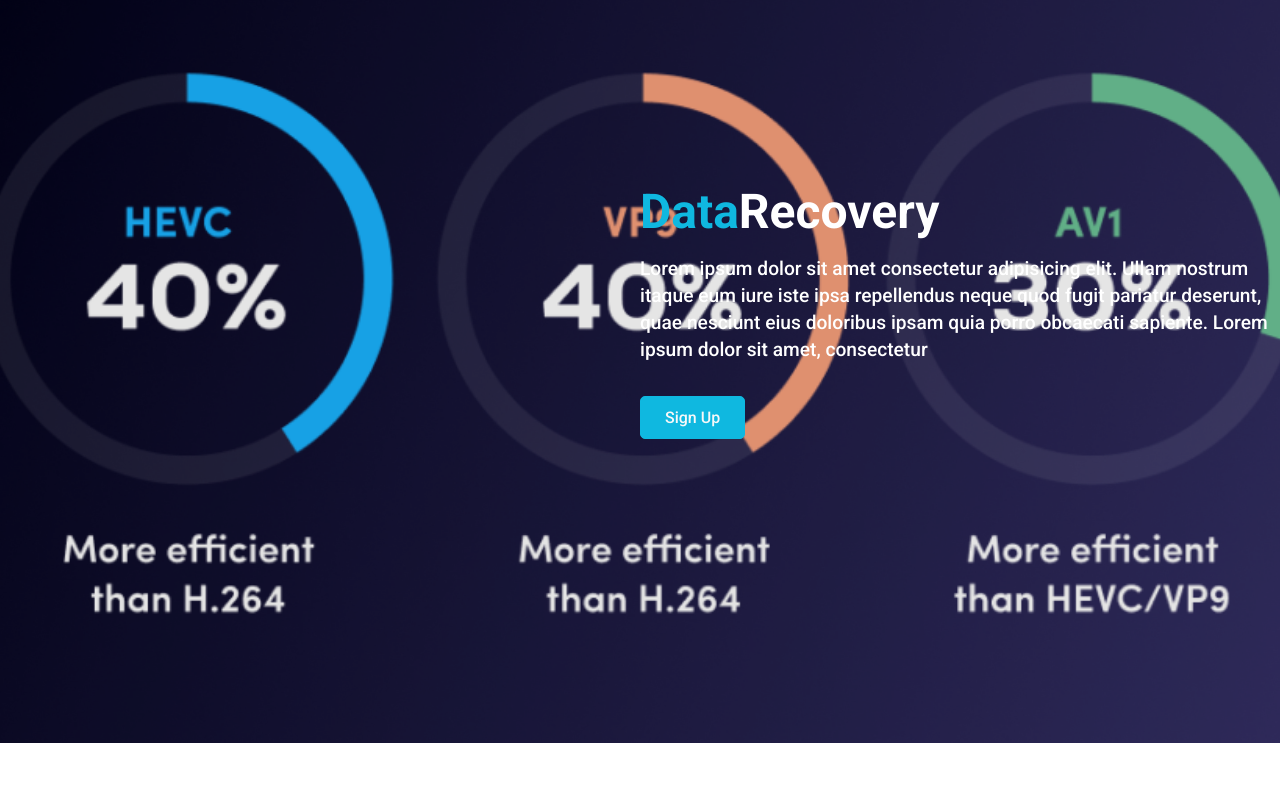
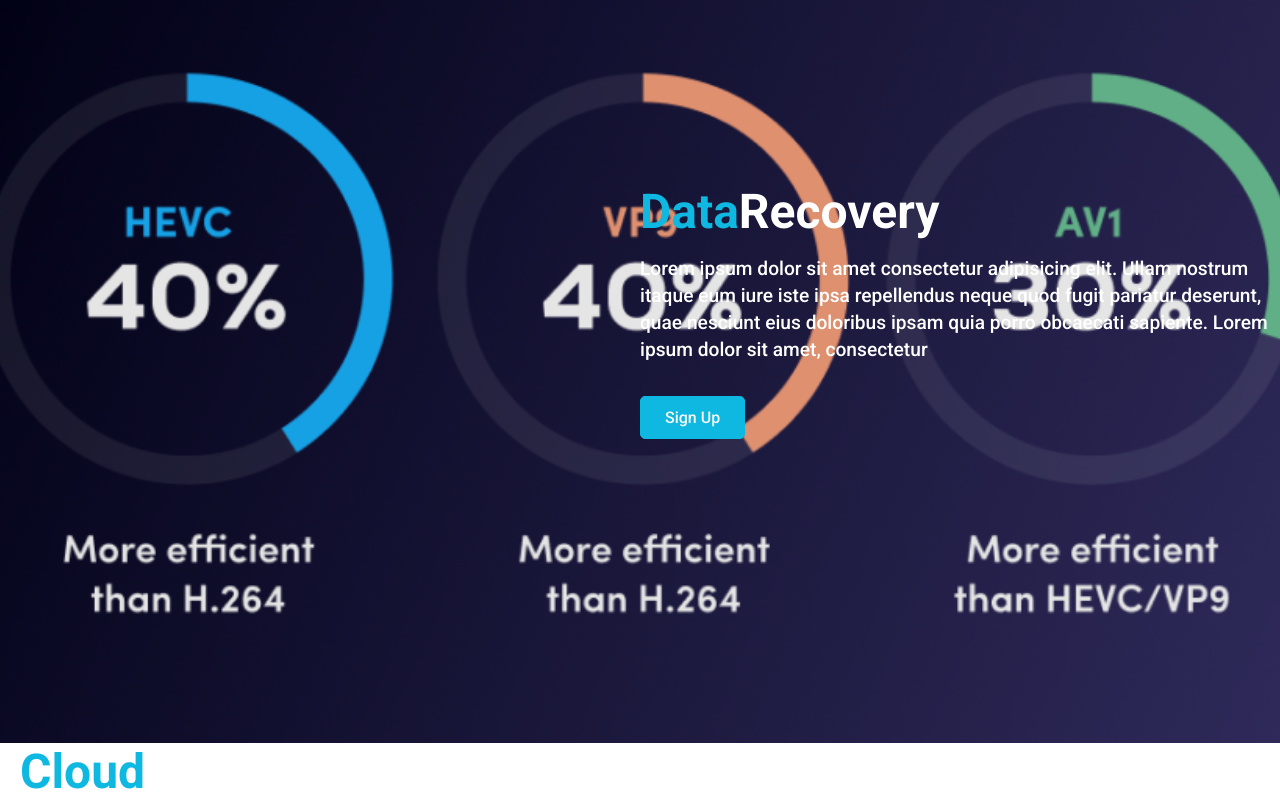
Before and after one commit to MardonovD/counter-redux-conntect, a React (Create React App) app: page / in a window 1280 px wide. Shown: the part 857-1657 px from the top of the page. Before the commit the page ends 1600 px from the top, so only its background shows below. Built offline with nearby package versions, Linux system fonts and the light colour scheme.

Commit message:
Security

```diff
--- a/src/components/cloud/Cloud.js
+++ b/src/components/cloud/Cloud.js
@@ -1,12 +1,17 @@
-import React from 'react';
+import React from "react";
 
 const Cloud = () => {
   return (
-    <div>
-
+    <div className="cloud">
+      <div className="container">
+        <div className="content">
+          <h2>
+            <span>Cloud</span>Security
+          </h2>
+        </div>
+      </div>
     </div>
   );
 };
 
-
 export default Cloud;
```
